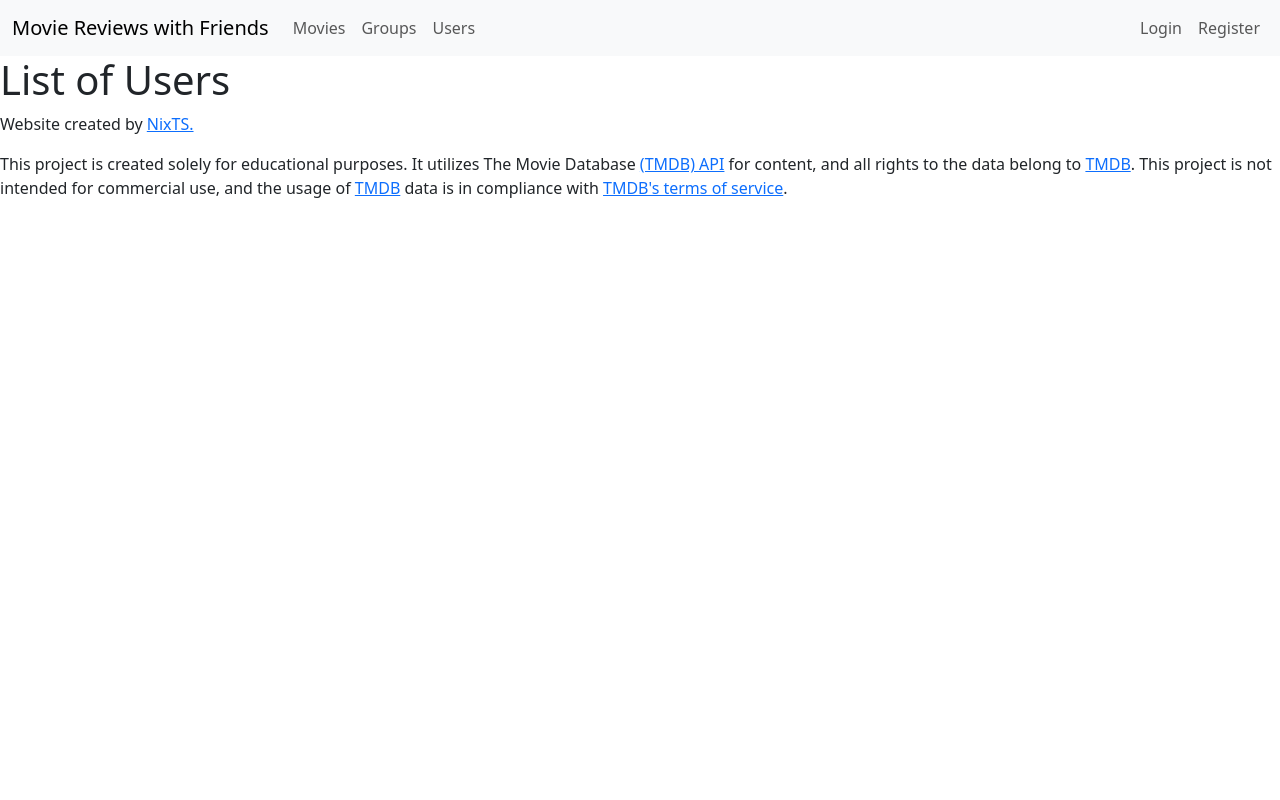
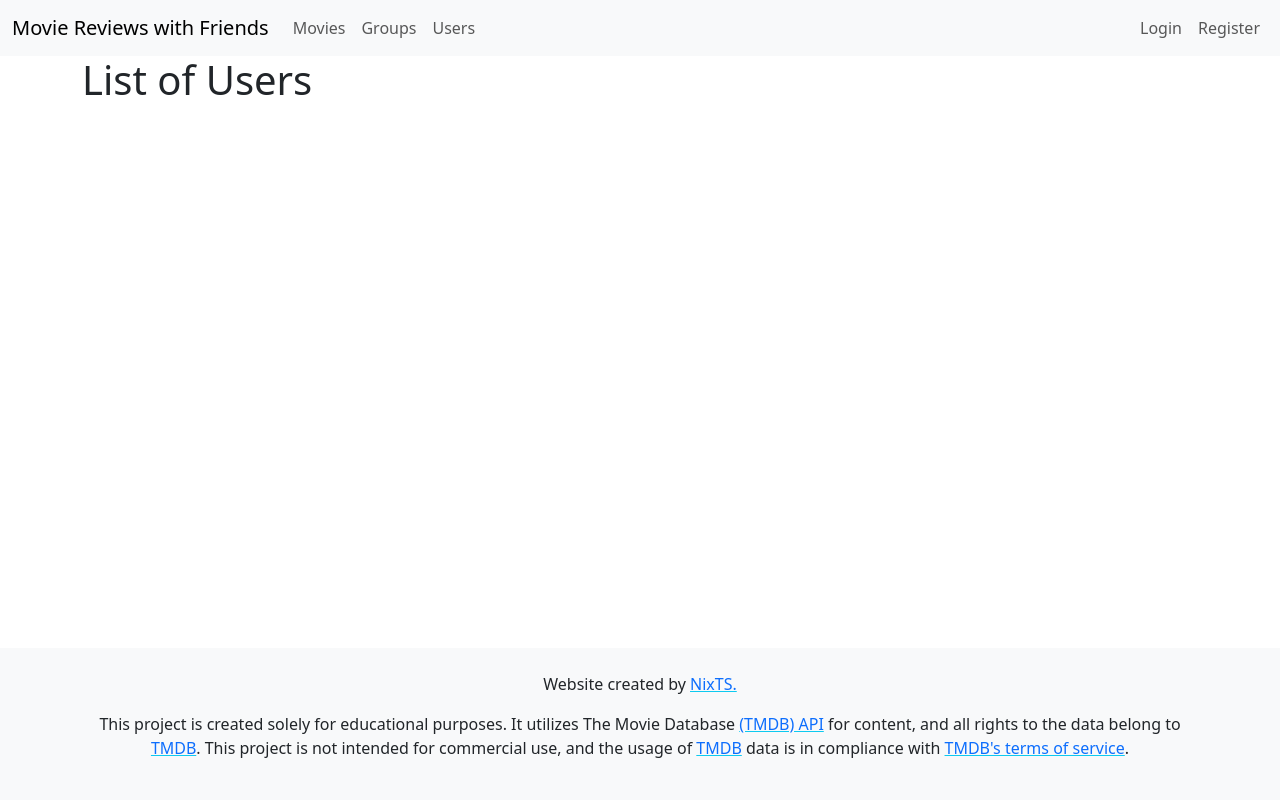
Before and after one commit to NixTS/movie-reviews-with-friends, a Django app: page /users/all_users/ in a window 1280 px wide. Run offline with Django 4.2, Linux system fonts and the light colour scheme; parts of the project's set-up code (start-up, migrations or seed data) failed here and were passed over.

Commit message:
Style footer in base.html

```diff
--- a/templates/base.html
+++ b/templates/base.html
@@ -16,7 +16,7 @@
     <title>Movie Review With Friends</title>
 </head>
 
-<body>
+<body class="d-flex flex-column min-vh-100">
     <header>
         <!-- Navbar -->
         <nav class="navbar navbar-expand-lg bg-body-tertiary">
@@ -50,20 +50,22 @@
         <!-- end Navbar -->
     </header>
 
-    <main>
+    <main class="container flex-grow-1">
         {% block content %}
 
         {% endblock %}
     </main>
 
-    <footer>
-        <p>Website created by <a href="https://github.com/NixTS">NixTS.</a></p>
-        <p>{% block copyright %}This project is created solely for educational purposes. It utilizes The Movie Database
-            <a href="https://developer.themoviedb.org/docs/getting-started">(TMDB) API</a> for content, and all rights
-            to the data belong to <a href="https://www.themoviedb.org/">TMDB</a>. This project is not intended for
-            commercial use, and the usage of <a href="https://www.themoviedb.org/">TMDB</a> data is in compliance with
-            <a href="https://www.themoviedb.org/api-terms-of-use">TMDB's terms of service</a>.{% endblock copyright %}
-        </p>
+    <footer class="bg-body-tertiary py-4 mt-5">
+        <div class="container text-center">
+            <p>Website created by <a href="https://github.com/NixTS" class="link-underline-info">NixTS.</a></p>
+            <p>{% block copyright %}This project is created solely for educational purposes. It utilizes The Movie Database
+                <a href="https://developer.themoviedb.org/docs/getting-started" class="link-underline-info">(TMDB) API</a> for content, and all rights
+                to the data belong to <a href="https://www.themoviedb.org/" class="link-underline-info">TMDB</a>. This project is not intended for
+                commercial use, and the usage of <a href="https://www.themoviedb.org/" class="link-underline-info">TMDB</a> data is in compliance with
+                <a href="https://www.themoviedb.org/api-terms-of-use" class="link-underline-info">TMDB's terms of service</a>.{% endblock copyright %}
+            </p>
+        </div>
     </footer>
 </body>
 
```
